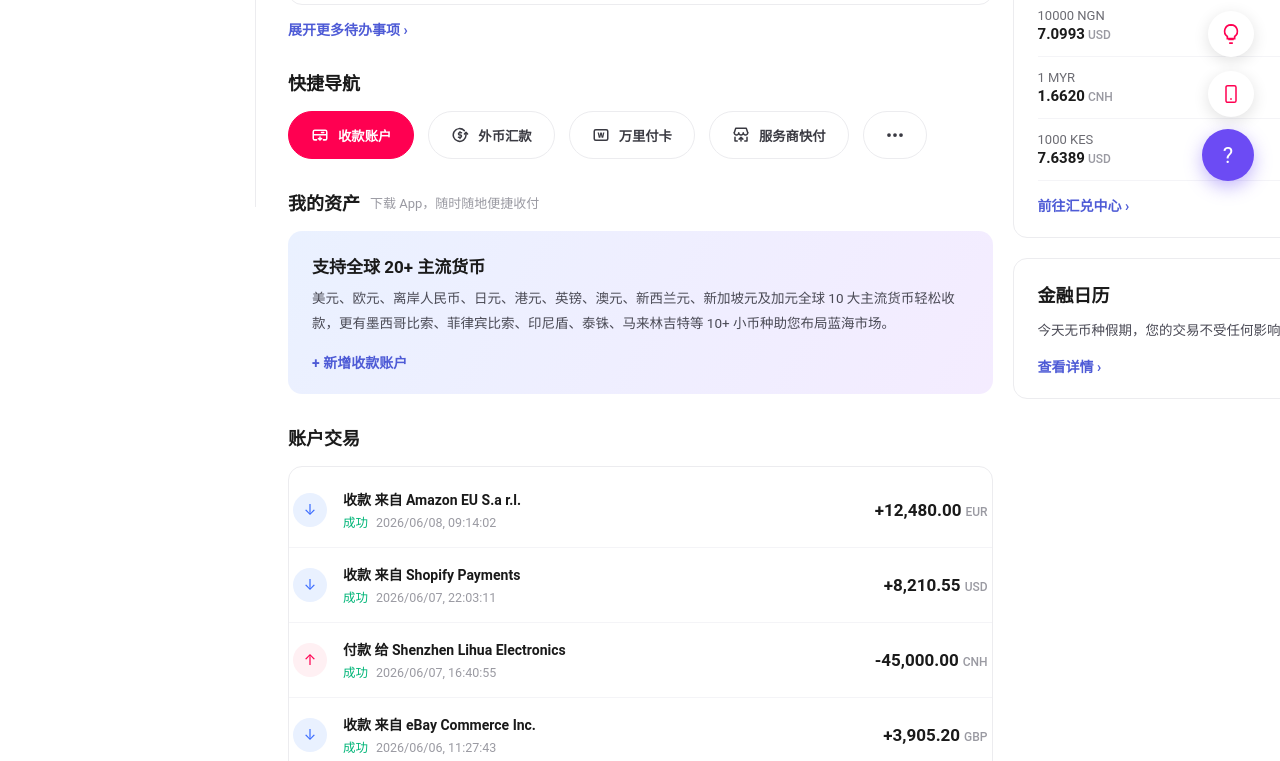
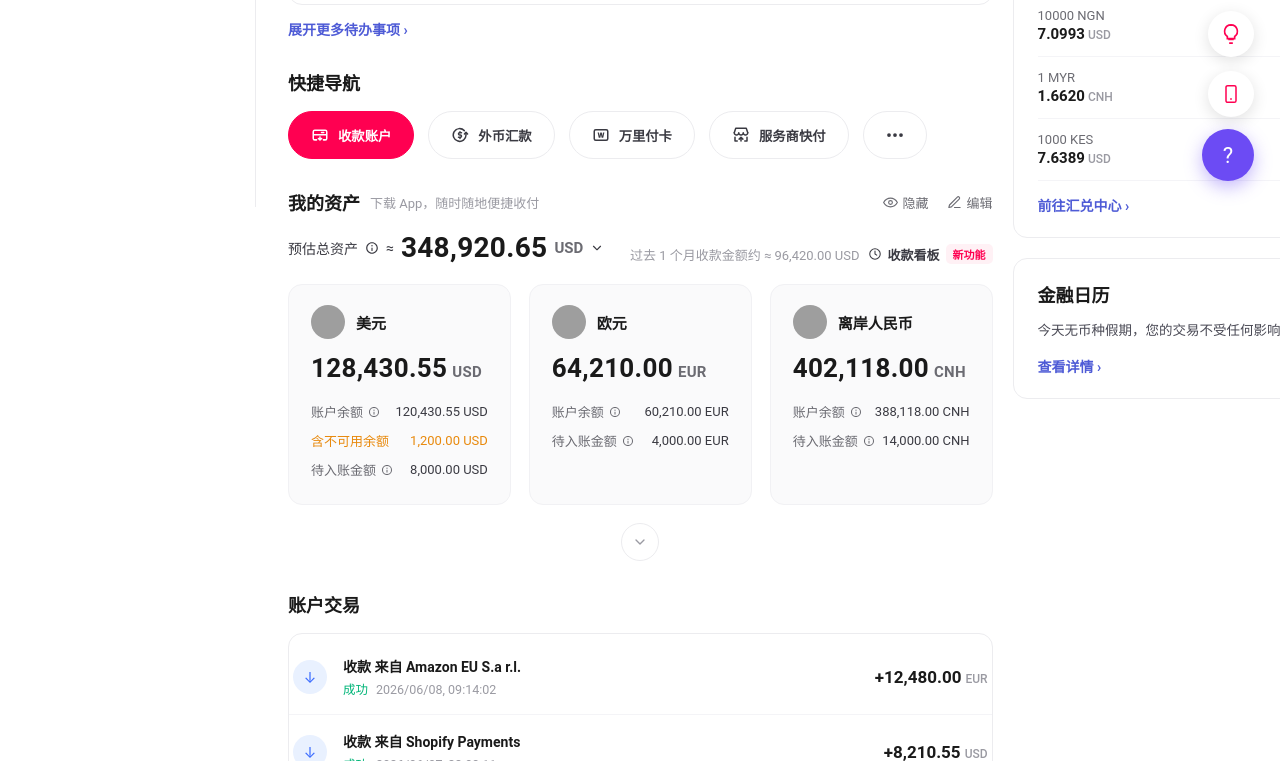
Before and after one commit to socialworldfirst/wf-portal-demo, a plain HTML site: page index.html in a window 1280 px wide. Shown: the part 593-1354 px from the top of the page. Drawn offline with Linux system fonts and the light colour scheme; grey boxes are pictures that could not be loaded.

Commit message:
Add 我的资产 multi-currency accounts feature on home: total assets, 9 currency cards (账户余额/含不可用余额/待入账金额), collapse-expand toggle, 收款看板 badge
Co-Authored-By: Claude Opus 4.8 (1M context) <noreply@anthropic.com>

```diff
--- a/index.html
+++ b/index.html
@@ -127,6 +127,32 @@
   .asset-card .at{font-size:17px;font-weight:700;margin-bottom:8px}
   .asset-card p{color:#4a4a55;line-height:1.85;font-size:13.5px;max-width:900px}
   .asset-card .add{margin-top:16px;color:var(--link);font-weight:600;display:inline-flex;gap:5px;cursor:pointer}
+  .assets-tools{margin-left:auto;display:flex;gap:18px;font-weight:400;font-size:13px;color:#6B6B72}
+  .assets-tools span{display:flex;align-items:center;gap:5px;cursor:pointer}
+  .assets-bar{display:flex;align-items:flex-end;gap:20px;margin-bottom:20px;flex-wrap:wrap}
+  .assets-total{font-size:14px;color:#3a3a42;display:flex;align-items:center;gap:7px}
+  .assets-total b{font-size:28px;font-weight:700;color:var(--ink);letter-spacing:.3px}
+  .assets-total .u{font-size:15px;color:var(--ink-2);font-weight:600}
+  .assets-month{margin-left:auto;color:#9a9aa2;font-size:13px;display:flex;align-items:center;gap:8px}
+  .assets-month .kanban{color:#3a3a42;font-weight:600;display:inline-flex;align-items:center;gap:6px;cursor:pointer}
+  .assets-month .nf{background:#FFF1F5;color:var(--red);font-size:11px;font-weight:600;padding:2px 7px;border-radius:5px}
+  .acards{display:grid;grid-template-columns:repeat(3,1fr);gap:18px}
+  .acards.collapsed .acard:nth-child(n+4){display:none}
+  .acard{background:#FAFAFB;border:1px solid #F1F1F4;border-radius:14px;padding:20px 22px}
+  .acard .ah{display:flex;align-items:center;gap:11px;margin-bottom:14px}
+  .acard .ah img{width:34px;height:34px;border-radius:50%;object-fit:cover}
+  .acard .ah b{font-size:15px}
+  .acard .big{font-size:26px;font-weight:700;letter-spacing:.3px;margin-bottom:14px}
+  .acard .big small{font-size:15px;color:var(--ink-2);font-weight:600;margin-left:5px}
+  .acard .arow{display:flex;align-items:center;justify-content:space-between;font-size:13px;color:#6B6B72;padding:5px 0}
+  .acard .arow .lbl{display:flex;align-items:center;gap:5px}
+  .acard .arow .val{color:#3a3a42}
+  .acard .arow.un,.acard .arow.un .val{color:#E8890C}
+  .assets-more{display:flex;justify-content:center;margin-top:18px}
+  .assets-more button{width:38px;height:38px;border-radius:50%;border:1px solid var(--line);background:#fff;color:#9a9aa2;cursor:pointer;display:flex;align-items:center;justify-content:center;transition:.15s}
+  .assets-more button:hover{color:var(--red);border-color:var(--red)}
+  .assets-more button svg{transition:transform .2s}
+  .assets-more.open button svg{transform:rotate(180deg)}
 
   .txn{padding:6px 0}
   .txn .row{display:flex;align-items:center;gap:16px;padding:16px 4px;border-bottom:1px solid var(--line-2)}
@@ -411,6 +437,17 @@ const ACCOUNTS = [
   {cur:'澳大利亚元',code:'AUD',flag:'au',no:'**** **** 1190',loc:'澳大利亚',bal:'31,205.75'},
   {cur:'新加坡元',code:'SGD',flag:'sg',no:'**** **** 2031',loc:'新加坡',bal:'12,040.00'}
 ];
+const ASSETS = [
+  {cur:'美元',code:'USD',flag:'us',total:'128,430.55',avail:'120,430.55',unavail:'1,200.00',pending:'8,000.00'},
+  {cur:'欧元',code:'EUR',flag:'eu',total:'64,210.00',avail:'60,210.00',unavail:'',pending:'4,000.00'},
+  {cur:'离岸人民币',code:'CNH',flag:'cn',total:'402,118.00',avail:'388,118.00',unavail:'',pending:'14,000.00'},
+  {cur:'英镑',code:'GBP',flag:'gb',total:'22,890.40',avail:'21,390.40',unavail:'',pending:'1,500.00'},
+  {cur:'澳大利亚元',code:'AUD',flag:'au',total:'31,205.75',avail:'29,205.75',unavail:'',pending:'2,000.00'},
+  {cur:'加拿大元',code:'CAD',flag:'ca',total:'18,300.20',avail:'18,300.20',unavail:'',pending:'0.00'},
+  {cur:'港元',code:'HKD',flag:'hk',total:'88,210.00',avail:'88,210.00',unavail:'',pending:'0.00'},
+  {cur:'日元',code:'JPY',flag:'jp',total:'1,540,200',avail:'1,540,200',unavail:'',pending:'0'},
+  {cur:'新加坡元',code:'SGD',flag:'sg',total:'12,040.00',avail:'12,040.00',unavail:'',pending:'0.00'}
+];
 const TXNS = [
   {d:'in', w:'收款 来自 Amazon EU S.a r.l.', t:'2026/06/08, 09:14:02', a:'+12,480.00', c:'EUR'},
   {d:'in', w:'收款 来自 Shopify Payments', t:'2026/06/07, 22:03:11', a:'+8,210.55', c:'USD'},
@@ -511,6 +548,8 @@ function fluctuate(){
 function bumpTimes(){ var els=document.querySelectorAll('.fx-time'); for(var i=0;i<els.length;i++){ var s=(parseInt(els[i].getAttribute('data-sec'),10)+30)%86400; els[i].setAttribute('data-sec',s); els[i].textContent=hms(s); } }
 function hms(s){ return pad(Math.floor(s/3600))+':'+pad(Math.floor(s%3600/60))+':'+pad(s%60); }
 function pad(n){ return (n<10?'0':'')+n; }
+function assetCard(a){return '<div class="acard"><div class="ah"><img src="'+flagUrl(a.flag)+'"/><b>'+a.cur+'</b></div><div class="big">'+a.total+'<small>'+a.code+'</small></div><div class="arow"><span class="lbl">账户余额 '+ri('iconinfo',12)+'</span><span class="val">'+a.avail+' '+a.code+'</span></div>'+(a.unavail?'<div class="arow un"><span class="lbl">含不可用余额</span><span class="val">'+a.unavail+' '+a.code+'</span></div>':'')+'<div class="arow"><span class="lbl">待入账金额 '+ri('iconinfo',12)+'</span><span class="val">'+a.pending+' '+a.code+'</span></div></div>';}
+function toggleAssets(){var g=document.getElementById('acards'),m=document.getElementById('assets-more');if(g)g.classList.toggle('collapsed');if(m)m.classList.toggle('open');}
 const txnRow = x=>'<div class="row"><div class="ar '+x.d+'">'+(x.d==='in'?'&#8595;':'&#8593;')+'</div>'+
   '<div><div class="who">'+x.w+'</div><div class="meta"><span class="ok">成功</span>'+x.t+'</div></div>'+
   '<div class="amt">'+x.a+'<small>'+x.c+'</small></div></div>';
@@ -541,10 +580,10 @@ const VIEWS = {
         '<button class="qbtn" onclick="go(\'supplier\')"><span class="qi">'+ri('icon-vendor_payment',18)+'</span>服务商快付</button>'+
         '<button class="qbtn"><span class="qi">'+ri('icon-overflow_menu',18)+'</span></button>'+
       '</div>'+
-      '<div class="sec-h">我的资产 <span class="sm">下载 App，随时随地便捷收付</span></div>'+
-      '<div class="card asset-card"><div class="at">支持全球 20+ 主流货币</div>'+
-        '<p>美元、欧元、离岸人民币、日元、港元、英镑、澳元、新西兰元、新加坡元及加元全球 10 大主流货币轻松收款，更有墨西哥比索、菲律宾比索、印尼盾、泰铢、马来林吉特等 10+ 小币种助您布局蓝海市场。</p>'+
-        '<a class="add" onclick="go(\'account-list\')">+ 新增收款账户</a></div>'+
+      '<div class="sec-h">我的资产 <span class="sm">下载 App，随时随地便捷收付</span><span class="assets-tools"><span>'+ico('<path d="M1 12s4-7 11-7 11 7 11 7-4 7-11 7-11-7-11-7z"/><circle cx="12" cy="12" r="3"/>',15)+'隐藏</span><span>'+ico(ICON.edit,15)+'编辑</span></span></div>'+
+      '<div class="assets-bar"><span class="assets-total">预估总资产 '+ri('iconinfo',14)+' &#8776; <b>348,920.65</b> <span class="u">USD</span> '+ri('icon-chevron-down',14)+'</span><span class="assets-month">过去 1 个月收款金额约 &#8776; 96,420.00 USD <span class="kanban">'+ico('<circle cx="12" cy="12" r="9"/><path d="M12 7v5l3 2"/>',14)+'收款看板 <span class="nf">新功能</span></span></span></div>'+
+      '<div class="acards collapsed" id="acards">'+ASSETS.map(assetCard).join('')+'</div>'+
+      '<div class="assets-more" id="assets-more"><button onclick="toggleAssets()">'+ri('iconarrowdown',16)+'</button></div>'+
       '<div class="sec-h">账户交易</div>'+
       '<div class="card txn">'+TXNS.slice(0,6).map(txnRow).join('')+'</div>'+
       '<a class="viewall" onclick="go(\'records\')">查看全部交易记录 ›</a>'+
```
